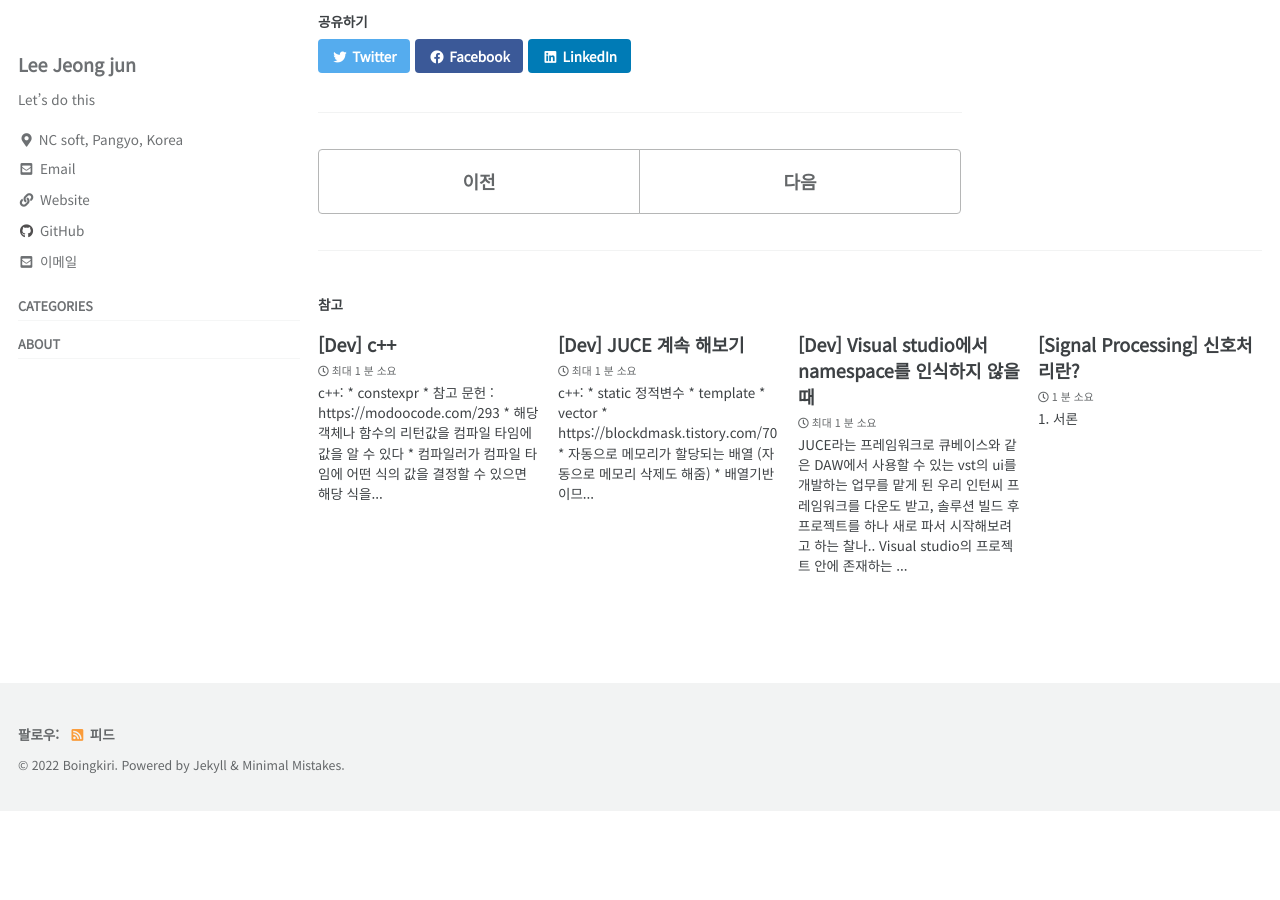
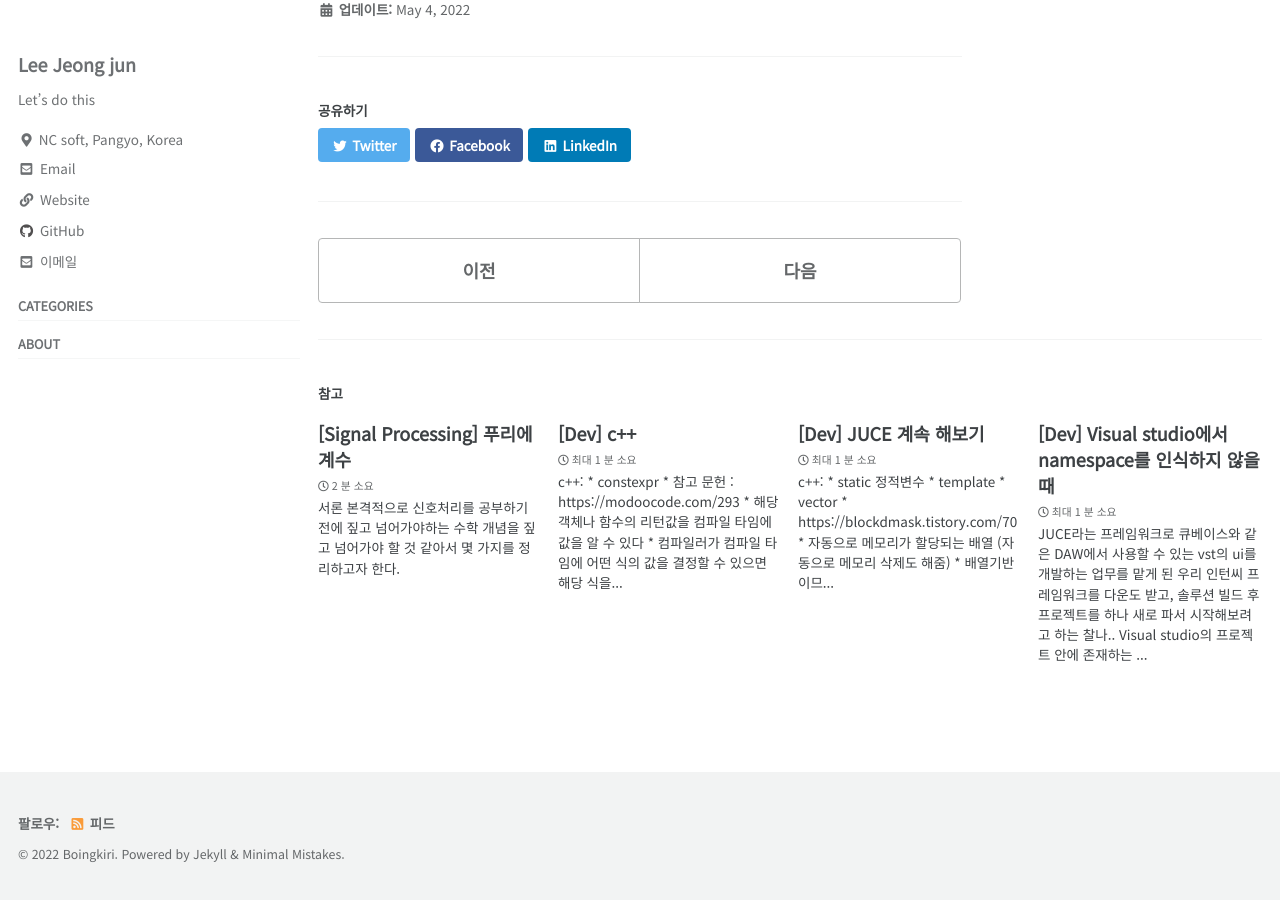
Before and after one commit to boingkiri/boingkiri.github.io, a Jekyll site: the page built from _posts/2022-05-04-FFT.md, in a window 1280 px wide and 900 px high, scrolled down 1572 px. Built offline with Jekyll 4.4.1, drawn with Linux system fonts in a browser that asks for light colours; cached includes are drawn as plain includes; before the commit the page ends 2383 px from its top, so only the background shows below that; some of the changed lines change nothing that is shown; some of the changed text lies outside the part shown.

Commit message:
Add fourier series

```diff
--- a/_posts/2022-05-04-FFT.md
+++ b/_posts/2022-05-04-FFT.md
@@ -15,6 +15,7 @@
 * 고속 푸리에 변환이라 부른다.
 * 이산 푸리에 변환에 특정 알고리즘을 써서 그 변환 및 역변환을 빠르게 수행하는 알고리즘.
     * 주로 사용하는 '특정' 알고리즘 : 쿨리-튜키 알고리즘(Cooly-Tukey alg)
+* 이 개념을 설명할려면 먼저 DFT에 대해 공부를 할 필요가 있을 것 같다.
 
 # Discrete Fourier Transform? [^1]
 * 이산 푸리에 변환이라 부른다.
@@ -23,12 +24,13 @@
     * DTFT(discrete time fourier transform)와는 다르다! DTFT는 이산화된 시계열 데이터를 *연속된* 주파수 영역으로 바꾸어 주는 거라 함.
         * DTFT에서 샘플링을 한 형태가 DFT. [^2]
 
-* 수식
-    * $ x_0, ..., x_{n-1}$ 이 복소수라고 가정
+    * 수식
+        * $ x_0, ..., x_{n-1}$ 이 복소수라고 가정
 
-    * $ f_j = \Sigma_{k=0}^{n-1}x_ke^{- \frac{2\pi i}{n}jk}, j = 0, ... ,n-1$
-    *
+        * $ f_j = \Sigma_{k=0}^{n-1}x_ke^{- \frac{2\pi i}{n}jk}, j = 0, ... ,n-1$
+        *
 
+*
 ---
 
 [^1] https://mechengineering.tistory.com/405
--- /dev/null
+++ b/_posts/2022-05-05-fourier-series.md
@@ -0,0 +1,85 @@
+---
+title: "[Signal Processing] 푸리에 계수"
+category:
+    - "Signal Processing"
+tags:
+    - "Math"
+toc: true
+---
+# 서론
+본격적으로 신호처리를 공부하기 전에 짚고 넘어가야하는 수학 개념을 짚고 넘어가야 할 것 같아서 몇 가지를 정리하고자 한다.
+
+# Fourier Series
+* 푸리에는 다음과 같은 가정을 한다.
+    > **임의의 주기함수들은 단순한 주기함수의 조합으로 표현할 수 있다.**
+    * *적절한 계수*를 가지고, *적절한 주기*를 가진 정현파의 조합으로 모든 주기함수를 근사할 수 있다는 아이디어를 생각한 것이다.
+
+* 수식
+    * $ f(t) = \sum_{n=-\infty}^{\infty} C_n e^{j \frac{2 \pi n}{T} t}$ ....(1)
+    * $ C_n = \cfrac{1}{T} \int_0^T f(t) e^{j \frac{2 \pi n}{T} t} dt$
+    * for n = ..., -2, -1, 0, 1, 2, ...
+
+* 복잡한 수식이 소개가 되었지만, 이는 아래와 같은 의미를 가지고 있다.
+
+## 모든 주기함수는 각기 다른 주파수를 가진 정현파 함수의 합이다.
+
+* $w = \cfrac{2 \pi}{T}$ 로 가정한다면 (w: 주기함수의 주파수)
+    * $ e^{j \frac{2 \pi n}{T} t} = e^{jnwt}$
+    * $e^{jnwt} = cos(nwt) + jsin(nwt)$ -> 오일러법칙
+
+* 이를 위의 (1)의 식에 대입을 한다면
+    * $ f(t) = \sum_{n=-\infty}^{\infty} C_n e^{j \frac{2 \pi n}{T} t}$  = $ \sum_{n=-\infty}^{\infty} C_n (cos(nwt) + jsin(nwt)) $
+
+* 위 특징을 통해 적절한 정현파의 조합으로 모든 주기함수를 표현할 수 있다!
+
+|![](https://mathworld.wolfram.com/images/eps-svg/FourierSeriesExamples_1200.svg)|
+|:--:|
+| *출처 : 울프람알파*|
+
+## 푸리에 계수
+* 적절한 정현파의 조합으로 모든 주기함수를 표현할 수 있는데, 각각의 정현파의 계수의 식은 어떻게 나오게 된 것일까?
+
+    | $ C_n = \cfrac{1}{T} \int_0^T f(t) e^{-j \frac{2 \pi n}{T} t} dt$|
+    |:---:|
+    |이 식이 어떻게 나오게 되는것인가?|
+
+* 주기함수의 직교성을 이용하여 문제를 풀게 된다.
+    * 푸리에 급수의 양 변에 켤레복소수를 곱해준다. ($e^{-j \frac{2 \pi q}{T} t}$)
+
+    $$ e^{-j \frac{2 \pi q}{T} t} f(t) = \sum_{n=-\infty}^{\infty} C_n e^{j \frac{2 \pi n}{T} t} * e^{-j \frac{2 \pi q}{T} t} $$
+    * 이후, f(t)의 시간주기인 [0, T]로 적분해준다.
+
+    $$
+    \int _0^T e^{-j \frac{2 \pi q}{T} t} f(t) dt
+    \\ = \int _0^T (\sum_{n=-\infty}^{\infty} C_n e^{j \frac{2 \pi n}{T} t} * e^{-j \frac{2 \pi q}{T} t}) dt
+    \\ = \sum_{n=-\infty}^{\infty} (C_n \int _0^T  e^{j \frac{2 \pi n}{T} t} * e^{-j \frac{2 \pi q}{T} t}) dt ... (2)
+    $$
+
+    * 시그마와 적분의 자리를 바꾼다 (시그마의 무한합과 적분의 자리를 바꾸는 과정은 엄밀한 정의가 필요할 것 같지만..)
+    * t에 대한 적분이기 때문에 C_n은 관련 없기 때문에 밖으로 뺄 수 있다.
+
+    * 여기서 n = q라면,
+    $$
+    C_n \int _0^T  (e^{j \frac{2 \pi n}{T} t} * e^{-j \frac{2 \pi n}{T} t}) dt
+    \\ = C_n \int _0^T  1 dt = C_nT
+    $$
+
+    * 그리고 n $\neq$ q라면,
+    $$
+    \int _0^T exp(j\cfrac{2 \pi (n - q)}{T}t)dt
+    \\ = \cfrac{T}{2j\pi(n-q)}[exp(j\cfrac{2 \pi (n - q)}{T}t)]_0^T
+    \\ = \cfrac{T}{2j\pi(n-q)}[exp(j2 \pi (n - q)) - 1]
+    $$
+    * 여기서 n, q는 정수이기 때문에 $j2 \pi (n - q)$는 $2 \pi$의 정수배가 되고, $exp(2j\pi(n-q)))$는 1의 값을 가지게 된다.  따라서 위 적분식은 0의 값을 가지게 된다.
+
+* 정리를 두서없이 했지만, (2)를 적분한다면 n = q일 때만 적분값이 $C_nT$의 값을 가지고 나머지 조건일 땐 (n $\neq$ q) 적분값이 0인 것을 확인할 수 있다.
+* 따라서,
+$$
+\int_0^T e^{-j \frac{2 \pi q}{T} t} f(t)
+= \int_0^T \sum_{n=-\infty}^{\infty} C_n e^{j \frac{2 \pi n}{T} t} * e^{-j \frac{2 \pi q}{T} t}
+= C_nT
+\\
+\therefore C_n = \cfrac{1}{T} \int_0^T e^{-j \frac{2 \pi q}{T} t} f(t)
+$$
+
+가 되는 것이다.
```
Also changed, not shown: _posts/WIP/2022-05-02-visual-studio-resolve-namespace.md (renamed from _posts/2022-05-02-visual-studio-resolve-namespace.md), _posts/WIP/2022-05-03-continuing-JUCE.md (renamed from _posts/2022-05-03-continuing-JUCE.md), _posts/WIP/2022-05-04-combination-of-confution-cpp-juce.md (renamed from _posts/2022-05-04-combination-of-confution-cpp-juce.md).
